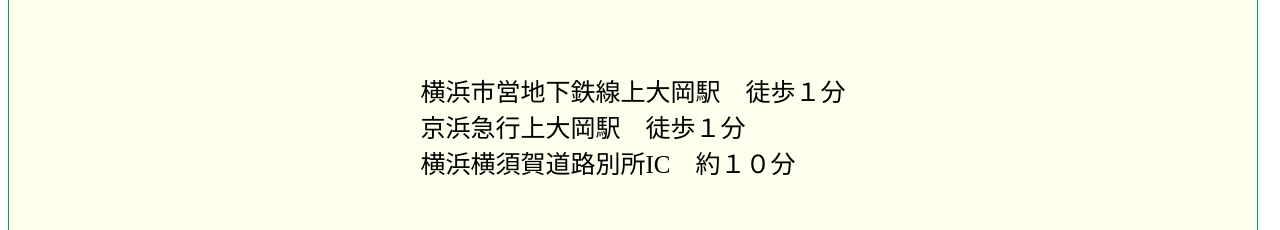
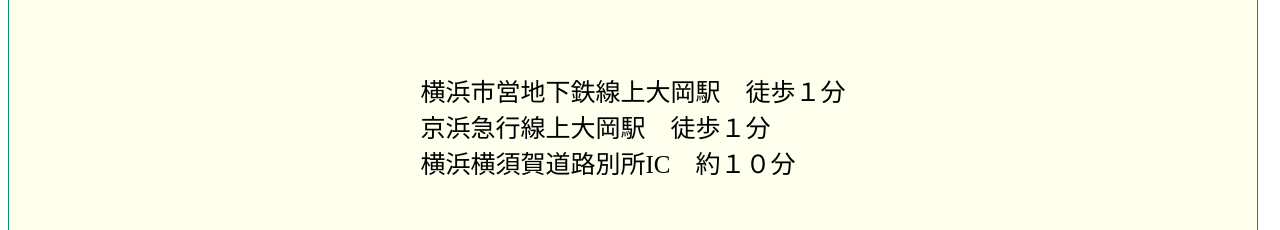
Before and after one commit to yusuke-suehiro/MakeWebSite, a plain HTML site: page MiokaPage/Mioka.html in a window 1280 px wide. Both pictures are taken after a click on the item "アクセス". Shown: the part 87-317 px from the top of the page. Drawn offline with nearby package versions, Linux system fonts and the light colour scheme.

Commit message:
MiokaPage

```diff
--- a/MiokaPage/Mioka.html
+++ b/MiokaPage/Mioka.html
@@ -24,7 +24,7 @@
   <div class="tab_cnt">
   <div id="tab1_cnt" class="Active">タブ１のコンテンツです。</div>
   <div id="tab2_cnt" class="NonActive">タブ２のコンテンツです。</div>
-  <div id="tab3_cnt" class="NonActive"><p>横浜市営地下鉄線上大岡駅&emsp;徒歩１分<br>京浜急行上大岡駅&emsp;徒歩１分<br>横浜横須賀道路別所IC&emsp;約１０分<br><br></p>
+  <div id="tab3_cnt" class="NonActive"><p>横浜市営地下鉄線上大岡駅&emsp;徒歩１分<br>京浜急行線上大岡駅&emsp;徒歩１分<br>横浜横須賀道路別所IC&emsp;約１０分<br><br></p>
   </div>
   <div id="tab4_cnt" class="NonActive">
     11:00~23:00　(年末年始除く) <br> 社会の情勢によって営業時間が変更になっている場合があります．
```
